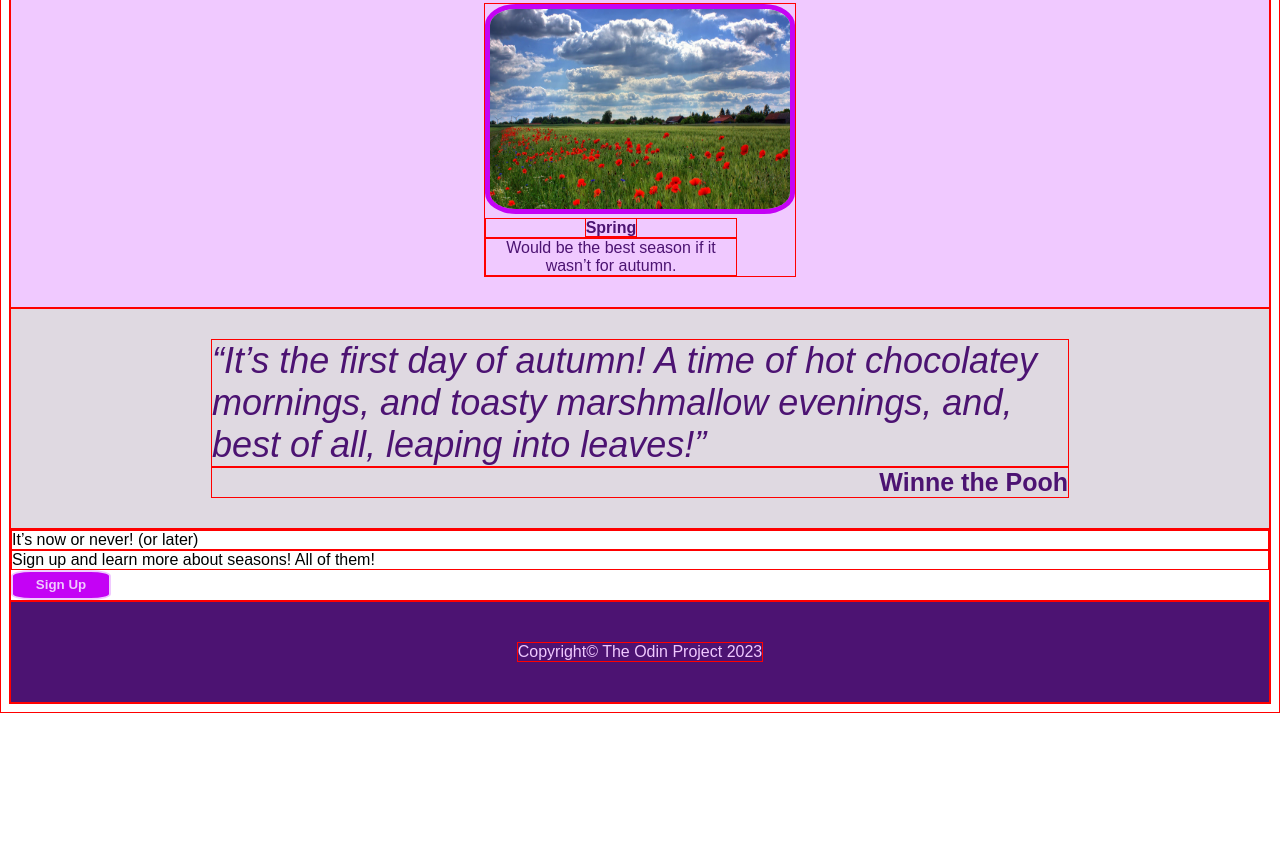
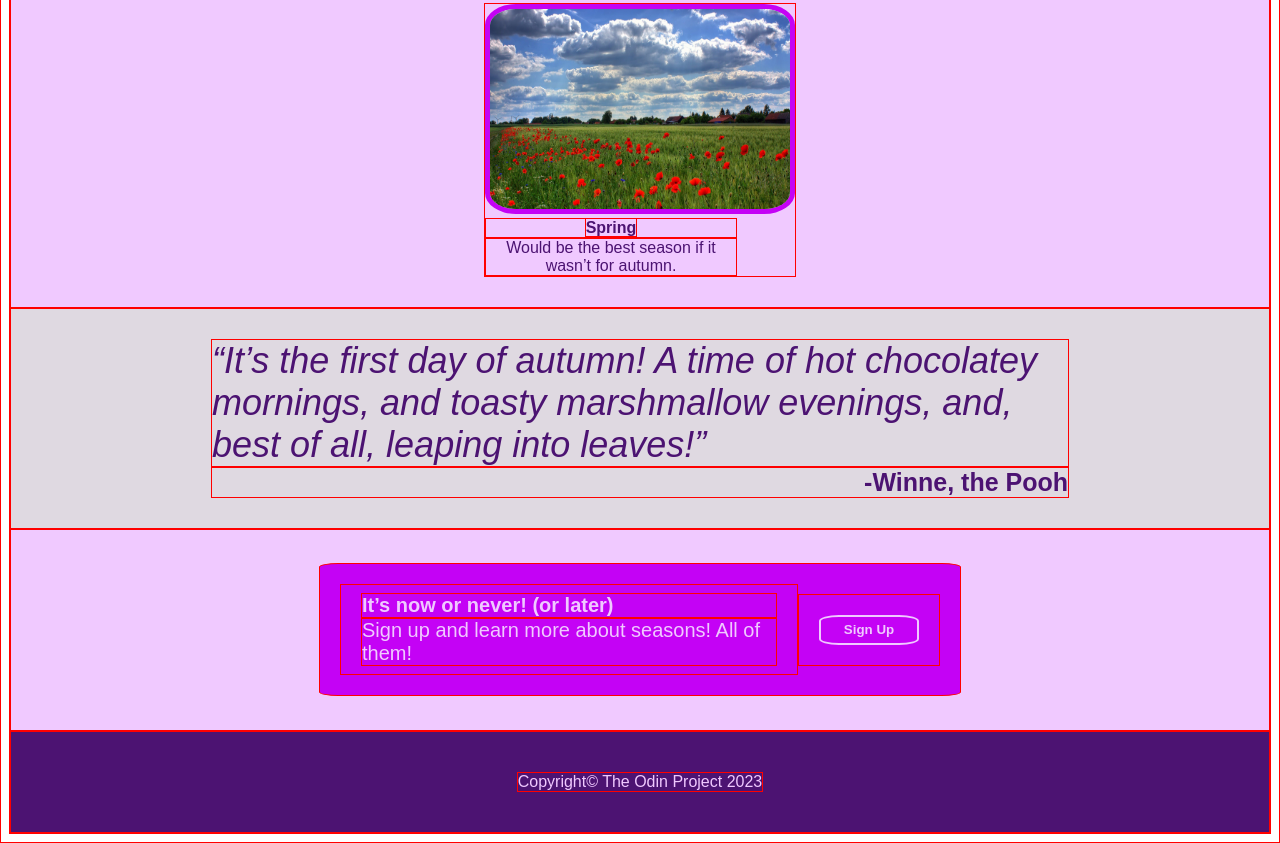
Before and after one commit to Nomorei-nem/seasons, a plain HTML site: page index.html in a window 1280 px wide. Shown: the part 927-1770 px from the top of the page. Before the commit the page ends 1640 px from the top, so only its background shows below. Drawn offline with Linux system fonts and the light colour scheme.

Commit message:
Add CSS to 'Sign-up'box before footer
Ironed out flexbox issues I had with the Sign-Up button div.

```diff
--- a/css/styles.css
+++ b/css/styles.css
@@ -56,12 +56,13 @@ h2 {
 .footer-button {
     min-width: 100px;
     min-height: 30px;
+    /* max-width: 100px;
+    max-width: 30px; */
     font-weight: bold;
     border-radius: 20%;
     border: 2px solid #f0c9ff;
     background-color: #c402f5;
     color:#f0c9ff
-
 }
 
 h3 {
@@ -123,13 +124,51 @@ h3 {
 
 .words {
     font-size: 36px;
-    font-style:italic;
+    font-style:oblique;
 }
 
 .pooh {
     font-weight: bolder;
     font-size: 25px;
     text-align: end;
+}
+
+.prefootbox {
+    background-color: #f0c9ff;
+    display: flex;
+    justify-content: center;
+    height: 200px;
+}
+
+.pre-footer {
+    background-color: #c402f5;
+    color: #f0c9ff;
+    font-size: 20px;
+    align-self: center;
+    padding: 20px;
+    border-radius: 3%;
+    display: flex;
+    justify-self: center;
+    max-width: 600px;
+    flex:1;
+}
+
+.popup {
+    display: flex;
+    flex-direction: column;
+    align-self: center;
+    padding: 8px 20px;
+}
+
+.footbuttonbox {
+   padding: 20px;
+   align-self: center;
+}
+
+
+
+.footer-title {
+    font-weight: bold;
 }
 
 .footer {
--- a/index.html
+++ b/index.html
@@ -23,7 +23,7 @@
         <p>So you’ve heard of summer. But did you know there are at least 3 more seasons?! Let’s find out more.</p>
         <button class="desc-button">Sign Up</button>
         </div>
-        <img class ="desc-img" src="./images/seasons.jpg">
+        <img class ="desc-img" src="./images/seasons.jpg" alt="field of flowers in front of mountains">
     </div>
 
     <h3>Top 4 Seasons</h3>
@@ -31,19 +31,19 @@
     <div class="container">
 
         <div class="info">
-        <img class="season-img" src="./images/summer.jpg">
+        <img class="season-img" src="./images/summer.jpg" alt="sand dunes in a hot desert">
         <div class="text-str"><strong>Summer</strong></div><div class="text">Not one of my favorites. Too hot.</div>
         </div>
         <div class="info">
-        <img class="season-img" src="./images/autumn.jpg">
+        <img class="season-img" src="./images/autumn.jpg" alt="a dirt path going through forest with autumn leaves">
         <div class="text-str"><strong>Autumn</strong></div><div class="text">Just about perfect. Why can’t it be like this all year?</div>
         </div>
         <div class="info">
-        <img class="season-img" src="./images/winter.jpg">
+        <img class="season-img" src="./images/winter.jpg" alt="a house in the forest covered in snow">
         <div class="text-str"><strong>Winter</strong></div><div class="text">Flu season, but you better suck it up. Tis the season to be jolly!</div>
         </div>
         <div class="info">
-        <img class="season-img" src="./images/spring.jpg">
+        <img class="season-img" src="./images/spring.jpg" alt="a field of flowers in spring">
         <div class="text-str"><strong>Spring</strong></div><div class="text">Would be the best season if it wasn’t for autumn.</div>
         </div>
 
@@ -51,13 +51,16 @@
 
     <div class="quote">
         <div class="words">“It’s the first day of autumn! A time of hot chocolatey mornings, and toasty marshmallow evenings, and, best of all, leaping into leaves!” </div>
-        <div class="pooh">Winne the Pooh</div>
+        <div class="pooh">-Winne, the Pooh</div>
     </div>
 
-    <div class="pre-footer">
-        <div class="footer-title">It’s now or never! (or later)</div>
-        <div class="footer-desc">Sign up and learn more about seasons! All of them!</div>
-        <button class="footer-button">Sign Up</button>
+    <div class="prefootbox">
+        <div class="pre-footer">
+            <div class="popup"><div class="footer-title">It’s now or never! (or later)</div>
+            <div class="footer-desc">Sign up and learn more about seasons! All of them!</div>
+            </div>
+            <div class="footbuttonbox"><button class="footer-button">Sign Up</button></div>
+        </div>
     </div>
 
     <div class="footer">
```
